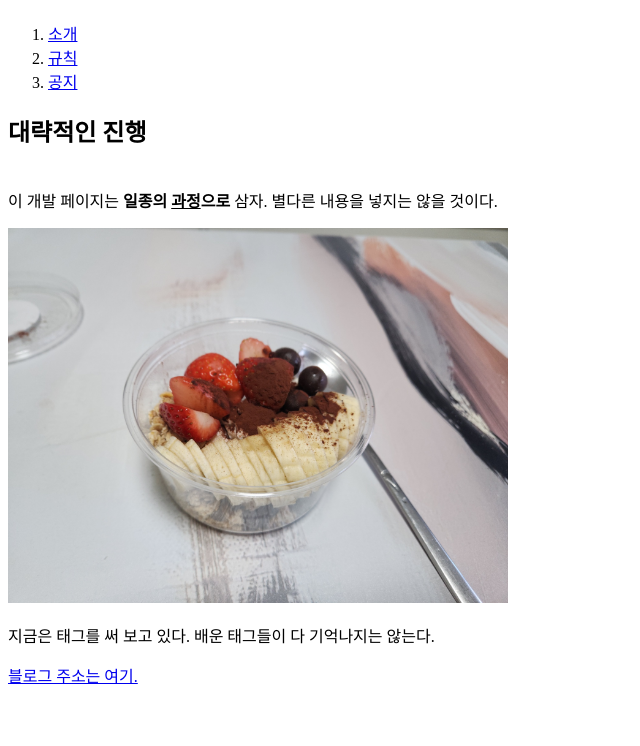
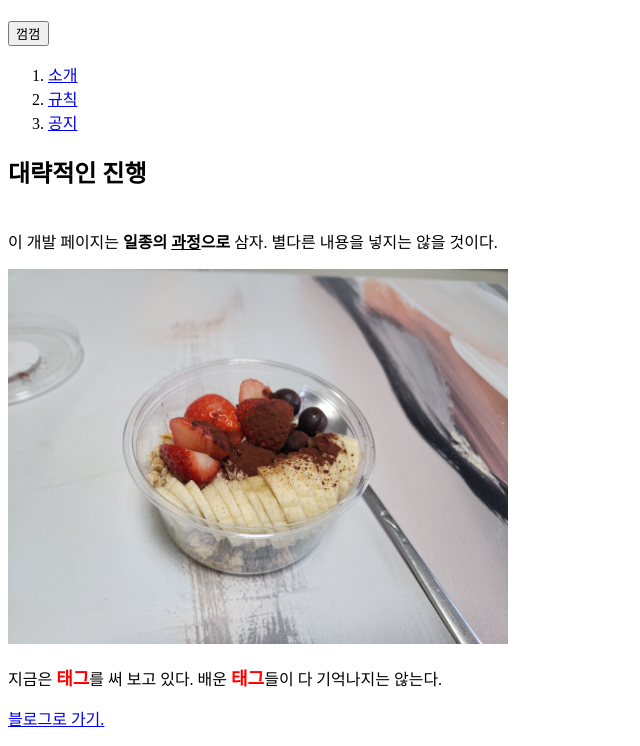
Before and after one commit to DeoksuYun/Yours, a plain HTML site: page index.html in a window 1280 px wide. Shown: the part 68-814 px from the top of the page, without its empty margins (0-640 px from the left). Drawn offline with Linux system fonts and the light colour scheme.

Commit message:
2024/2/11

```diff
--- a/index.html
+++ b/index.html
@@ -4,8 +4,27 @@
   <title>당신들의 벽</title>
   <meta charset="utf-8">
 </head>
+<style>
+  .elden{
+    color:red;
+    font-size:large;
+    font-weight:bold;
+  }
+</style>
 <body>
-  <h1><a href="당신들의 벽.html">당신들의 벽</a></h1>
+  <h1><a href="index.html">당신들의 벽</a></h1>
+  <input id="껌활" type="button" value="껌껌" onclick="
+    if(document.querySelector('#껌활').value === '껌껌'){
+      document.querySelector('body').style.backgroundColor='black';
+      document.querySelector('body').style.color='white';
+      document.querySelector('#껌활').value='활짝';
+    }else{
+      document.querySelector('body').style.backgroundColor='white';
+      document.querySelector('body').style.color='black';
+      document.querySelector('#껌활').value='껌껌';
+    }
+    "
+  >
   <ol>
     <li><a href="소개.html">소개</a></li>
     <li><a href="규칙.html">규칙</a></li>
@@ -14,7 +33,7 @@
   <h2>대략적인 진행</h2>
   <p style="margin-top:40px;">이 개발 페이지는 <strong>일종의 <u>과정</u>으로</strong> 삼자. 별다른 내용을 넣지는 않을 것이다.</p>
   <img src="채은 씨의 그릭요거트.jpg" width="500px">
-  <p>지금은 태그를 써 보고 있다. 배운 태그들이 다 기억나지는 않는다.</p>
-  <p><a href="https://blog.naver.com/tjd292" target="_blank">블로그 주소는 여기.</a></p>
+  <p>지금은 <sapn class="elden">태그</sapn>를 써 보고 있다. 배운 <span class="elden">태그</span>들이 다 기억나지는 않는다.</p>
+  <p><a href="https://blog.naver.com/tjd292" target="_blank">블로그로 가기.</a></p>
 </body>
 </html>
```
Also changed, not shown: 공지.html (+1 -1 lines), 규칙.html (+1 -1 lines), 소개.html (+1 -1 lines).
